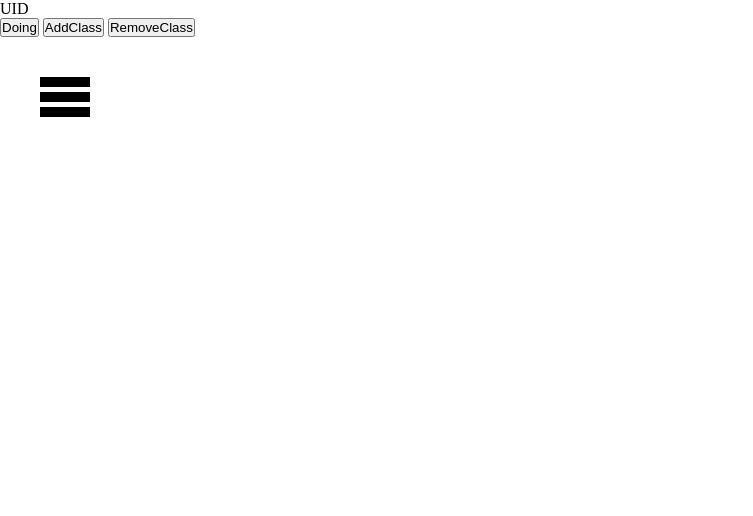
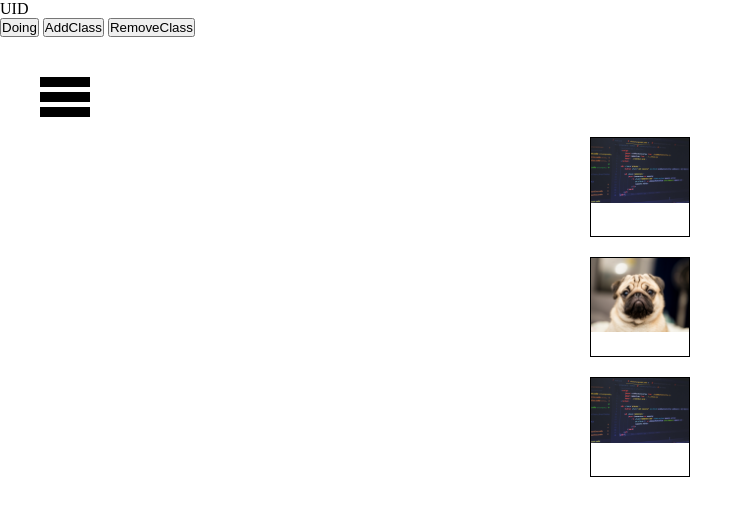
Before and after one commit to clair168/-, a plain HTML site: page dist/0522_js_dom_control.html in a window 1280 px wide. Shown: the whole page, without its empty margins (0-753 px from the left). Drawn offline with Linux system fonts and the light colour scheme.

Commit message:
dataset 與 lazyload 實作

```diff
--- a/dist/0522_js_dom_control.html
+++ b/dist/0522_js_dom_control.html
@@ -37,6 +37,18 @@
         #mobile-icon.active span {
             background: red;
         }
+
+        .image-block {
+            width: 100px;
+            height: 100px;
+            border: 1px solid #000;
+            margin: 20px auto;
+        }
+
+        .image-block img {
+            max-width: 100%;
+            height: auto;
+        }
     </style>
 </head>
 
@@ -51,6 +63,16 @@
         <span></span>
     </div>
 
+    <div class="image-block">
+        <img src="image/dog.jpeg" alt="" data-src="image/banner.jpeg">
+    </div>
+    <div class="image-block">
+        <img src="image/dog.jpeg" alt="">
+    </div>
+    <div class="image-block">
+        <img src="image/dog.jpeg" alt="" data-src="image/banner.jpeg">
+    </div>
+
 
 </body>
 <script src="js/0522_js_dom_control.js"></script>
--- a/dist/js/0522_js_dom_control.js
+++ b/dist/js/0522_js_dom_control.js
@@ -27,3 +27,18 @@ mobileIcon.addEventListener('click', () => {
         mobileIcon.classList.add('active');
     }
 });
+
+const lazyLoad = () => {
+    let images = document.querySelectorAll('.image-block img');
+    images.forEach(img => {
+        let src = img.dataset.src;
+        if (src) {
+            img.src = src;
+        }//如果沒有if，沒有lazyLoad會5秒便空的
+    });
+}
+
+//5000=5sec
+setTimeout(() => {
+    lazyLoad();
+}, 5000)
```
